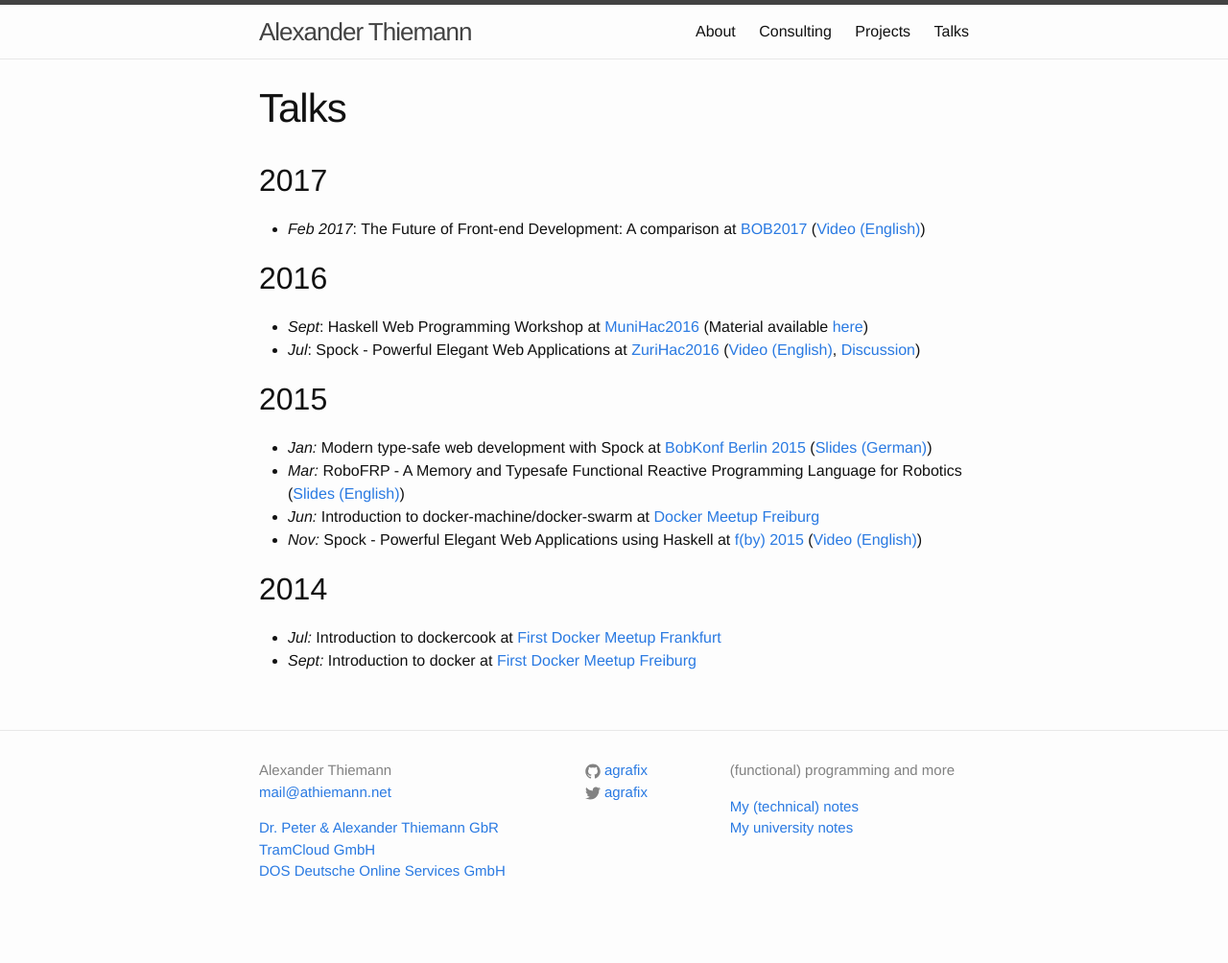
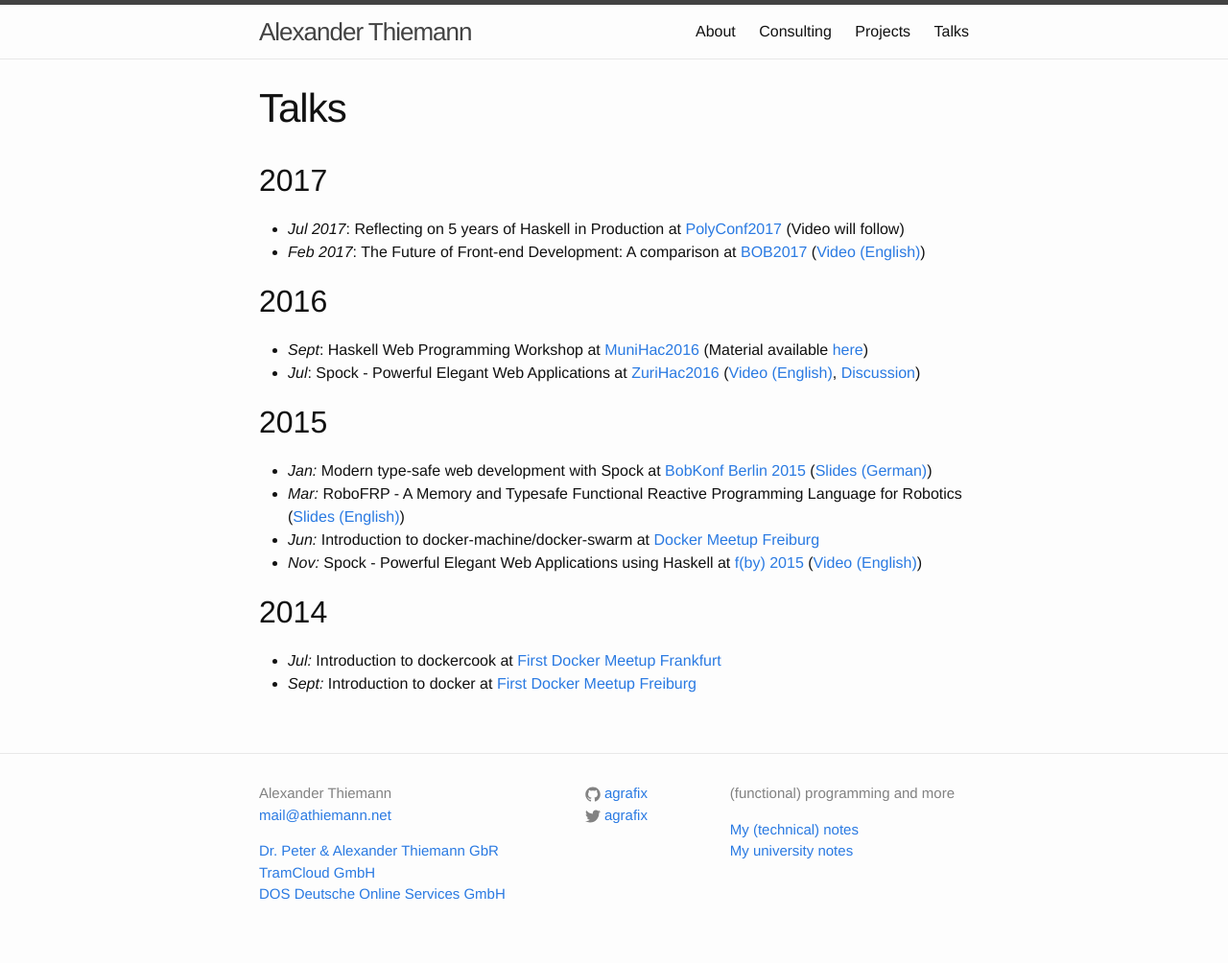
Before and after one commit to agrafix/homepage, a Jekyll site: the page built from talks.md, in a window 1280 px wide. Shown: the whole page at 96% size. Built offline with Jekyll 4.4.1, drawn with Linux system fonts in a browser that asks for light colours; before the commit the page ends 980 px from its top, so only the background shows below that.

Commit message:
talks: add polyconf talk

```diff
--- a/talks.md
+++ b/talks.md
@@ -5,6 +5,7 @@ permalink: /talks/
 ---
 
 ## 2017
+* *Jul 2017*: Reflecting on 5 years of Haskell in Production at [PolyConf2017][poly-2017] (Video will follow)
 * *Feb 2017*: The Future of Front-end Development: A comparison at [BOB2017][bob-2017] ([Video (English)][bob2017-video])
 
 ## 2016
@@ -36,3 +37,4 @@ permalink: /talks/
 [munihac2016]: https://wiki.haskell.org/MuniHac2016
 [munihac2016-material]: https://github.com/agrafix/Spock-starter
 [bob2017-video]: https://www.youtube.com/watch?v=BZfvoW8wixU
+[poly-2017]: https://polyconf.com/
```
